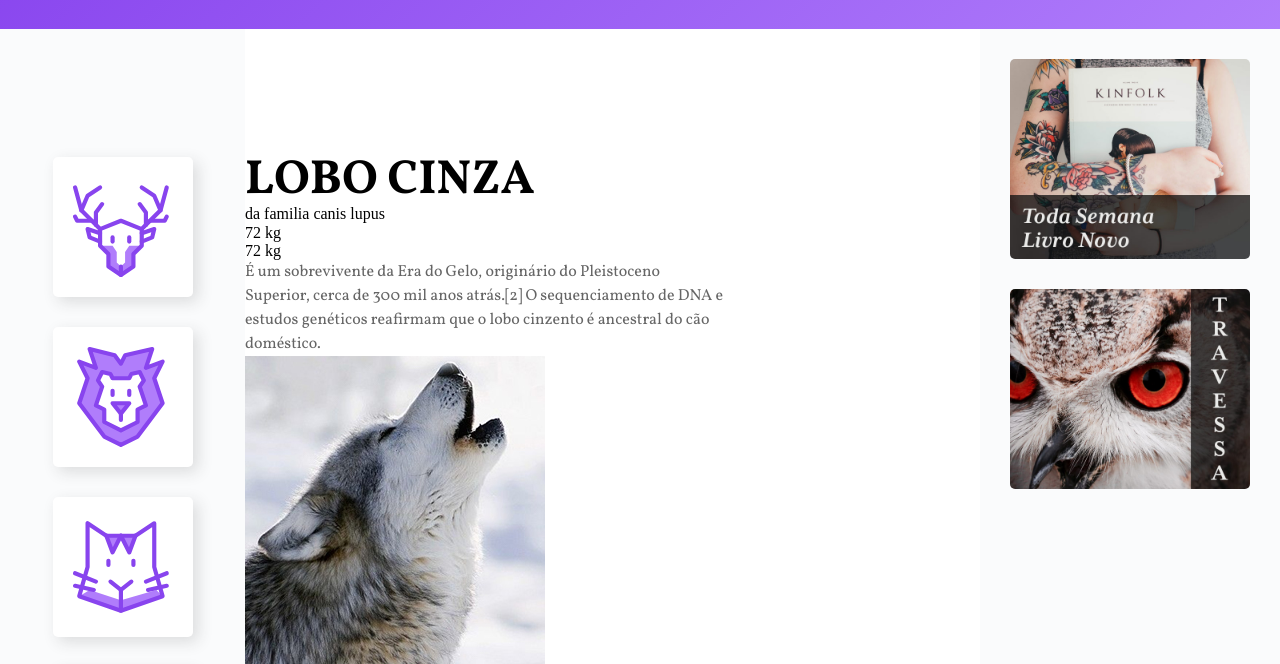
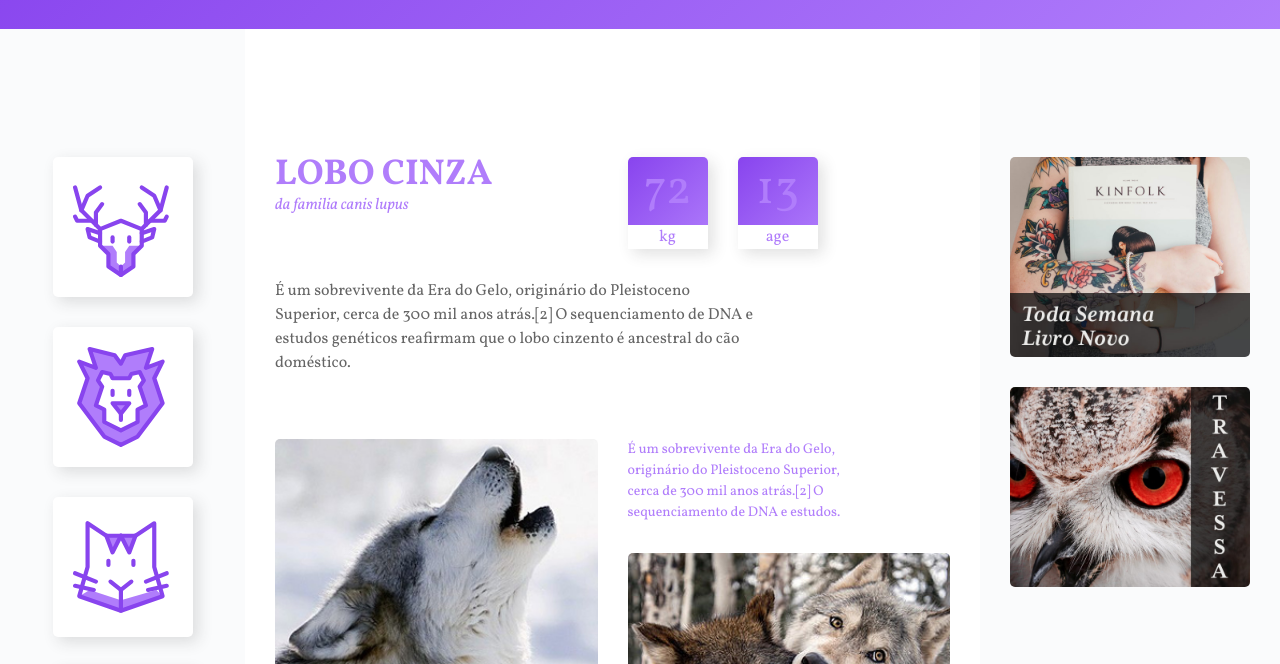
Before and after one commit to matheusdoedev/wildbeast, a website: page src/index.html in a window 1280 px wide. Shown: the part 88-752 px from the top of the page. Drawn offline with Linux system fonts and the light colour scheme.

Commit message:
:construction: style: Codificando a parte de Características, do Conteúdo do projeto Wildbeast de CSS Grid Layout

```diff
--- a/src/css/components.css
+++ b/src/css/components.css
@@ -1,5 +1,4 @@
 /* header */
-
 .header {
     background: var(--color-primary);
 }
@@ -21,7 +20,6 @@
 }
 
 /* sidenav */
-
 .sidenav {
     background: #fafbfc;
 }
@@ -43,6 +41,88 @@
 }
 
 /* content */
+.content {
+    display: grid;
+    max-width: 900px;
+    margin: 0 auto;
+    padding-right: 30px;
+    padding-left: 30px;
+    grid-template-columns: 1fr 1fr;
+    grid-gap: 30px;
+}
+
+.col-wide {
+    grid-column: 1 / -1;
+}
+
+.introducao {
+    margin-bottom: calc(var(--gap-md) - 30px);
+}
+
+.img {
+    width: 100%;
+    border-radius: 5px;
+}
+
+.imagem-1 {
+    grid-row: span 2;
+    align-items: end;
+}
+
+.imagem-2 {
+    align-self: end;
+}
+
+.destaque {
+    font-size: 0.875em;
+    color: var(--color-secondary);
+    max-width: 16em;
+    opacity: 1;
+}
+
+/* estilo content */
+.titulo-h1 {
+    color: var(--color-secondary);
+}
+
+.titulo-span {
+    color: var(--color-secondary);
+    font-style: italic;
+}
+
+/* características */
+.caracteristicas {
+    display: flex;
+    align-items: flex-start;
+}
+
+.caracteristicas-item {
+    width: 80px;
+    text-align: center;
+    background: var(--color-primary);
+    border-radius: 5px;
+    box-shadow: 5px 5px 15px 0px rgba(44,44,44,0.15);
+}
+
+.caracteristicas-item:first-child {
+    margin-right: 30px;
+}
+
+.numero, .rotulo {
+    display: block;
+    color: var(--color-secondary);
+}
+
+.numero {
+    font-size: 3em;
+    line-height: 1em;
+    margin: 10px auto;
+}
+
+.rotulo {
+    background: white;
+}
+
 
 
 /* anuncios */
@@ -51,7 +131,8 @@
     background: #fafbfc;
     display: grid;
     align-content: start;
-    padding: 30px;
+    padding-right: 30px;
+    padding-left: 30px;
     grid-gap: 30px;
 
 }
--- a/src/css/elements.css
+++ b/src/css/elements.css
@@ -2,7 +2,6 @@
 
 h1,h2,h3 {
     line-height: 1em;
-    font-weight: bold;
     font-family: 'Vollkorn', serif;
     text-transform: uppercase;
 }
@@ -22,7 +21,7 @@ h3 {
     font-size: 1.5em;
 }
 
-p, a {
+p, a, span {
     line-height: 1.5em;
     font-family: 'Vollkorn', serif;
     font-weight: 400;
--- a/src/index.html
+++ b/src/index.html
@@ -47,34 +47,34 @@
             <!-- main -->
             <main class="content">
                 <div class="titulo">
-                    <h1>Lobo cinza</h1>
-                    <span>da familia canis lupus</span>
+                    <h2 class="titulo-h1">Lobo cinza</h2>
+                    <span class="titulo-span">da familia canis lupus</span>
                 </div>
 
                 <div class="caracteristicas">
-                    <div>
+                    <div class="caracteristicas-item">
                         <span class="numero">72</span>
                         <span class="rotulo">kg</span>
                     </div>
-                    <div>
-                        <span class="numero">72</span>
-                        <span class="rotulo">kg</span>
+                    <div class="caracteristicas-item">
+                        <span class="numero">13</span>
+                        <span class="rotulo">age</span>
                     </div>
                 </div>
 
-                <p>
+                <p class="introducao col-wide">
                     É um sobrevivente da Era do Gelo, originário do Pleistoceno Superior,
                     cerca de 300 mil anos atrás.[2] O sequenciamento de DNA e estudos genéticos
                     reafirmam que o lobo cinzento é ancestral do cão doméstico.
                 </p>
 
-                <img src="img/wolf1.jpg" alt="Wolf 1">
+                <img class="imagem-1 img" src="img/wolf1.jpg" alt="Wolf 1">
 
-                <p>
+                <p class="destaque">
                     É um sobrevivente da Era do Gelo, originário do Pleistoceno Superior, cerca de 300 mil anos atrás.[2] O sequenciamento de DNA e estudos.
                 </p>
 
-                <img src="img/wolf2.jpg" alt="Wolf 2">
+                <img class="imagem-2 img" src="img/wolf2.jpg" alt="Wolf 2">
 
                 <p>O peso e tamanho dos lobos variam muito em todo o mundo, tendendo a aumentar
                     proporcionalmente com a latitude, como previsto pela teoria de Christian Bergmann.
@@ -88,7 +88,7 @@
                     e na antiga União Soviética.
                 </p>
 
-                <blockquote class="citacao">
+                <blockquote class="citacao col-wide">
                     <p>
                         “Há algo no uivar do lobo que tira um homem do aqui e agora e o transporta para uma
                         floresta da mente.”
@@ -116,7 +116,7 @@
                     </p>
                 </div>
 
-                <img src="img/wolf3.jpg" alt="Wolf 3">
+                <img class="col-wide img" src="img/wolf3.jpg" alt="Wolf 3">
             </main>
 
             <aside class="anuncios">
```
